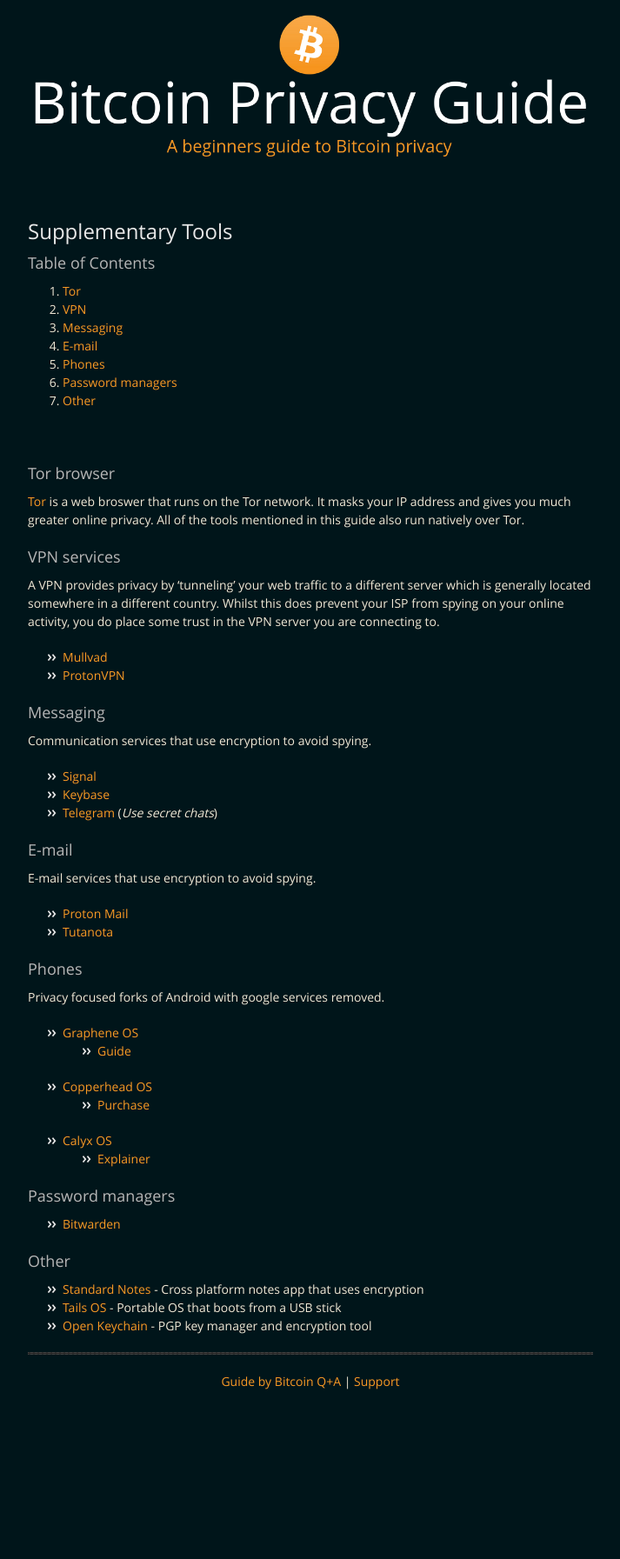
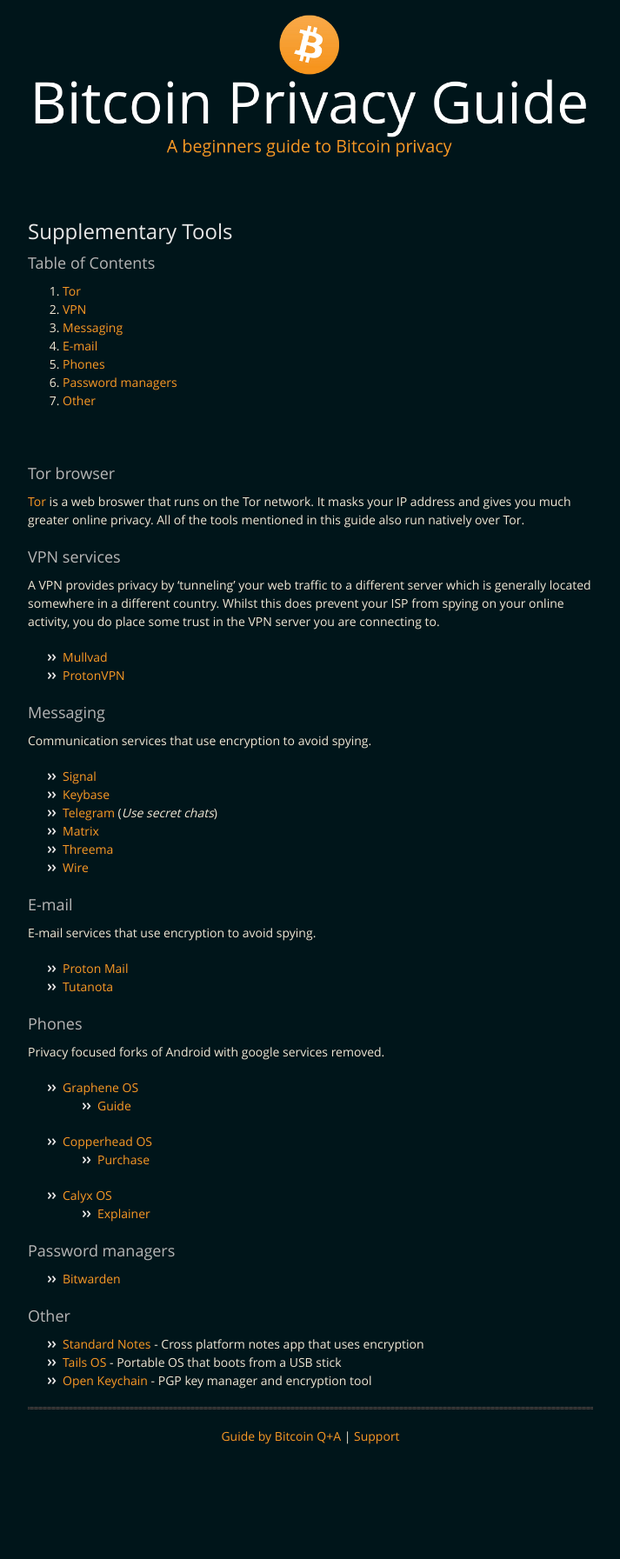
Before and after one commit to BitcoinQnA/BitcoinPrivacyGuide, a Jekyll site: the page built from supplementary.md, in a window 1280 px wide. Shown: the whole page at 87% size, without its empty margins (283-996 px from the left). Built offline with Jekyll 4.4.1, drawn with Linux system fonts in a browser that asks for light colours; before the commit the page ends 1730 px from its top, so only the background shows below that.

Commit message:
Update supplementary.md

```diff
--- a/supplementary.md
+++ b/supplementary.md
@@ -38,6 +38,9 @@ Communication services that use encryption to avoid spying.
 * [Signal](https://signal.org/en/)
 * [Keybase](https://keybase.io/)
 * [Telegram](https://telegram.org/) (*Use secret chats*)
+* [Matrix](https://matrix.org/)
+* [Threema](https://threema.ch/en)
+* [Wire](https://wire.com/en/)
 
 
 ### E-mail
```
